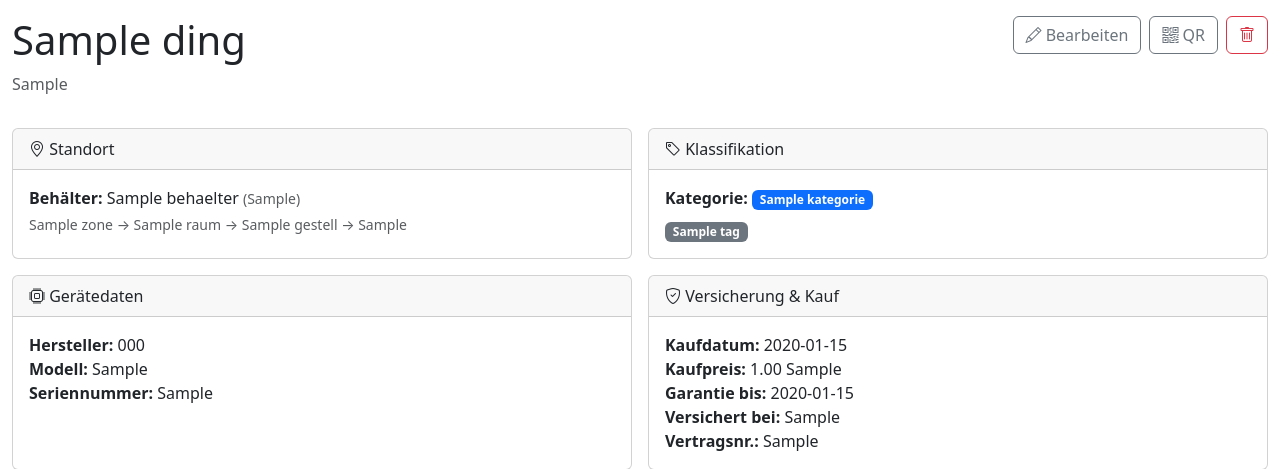
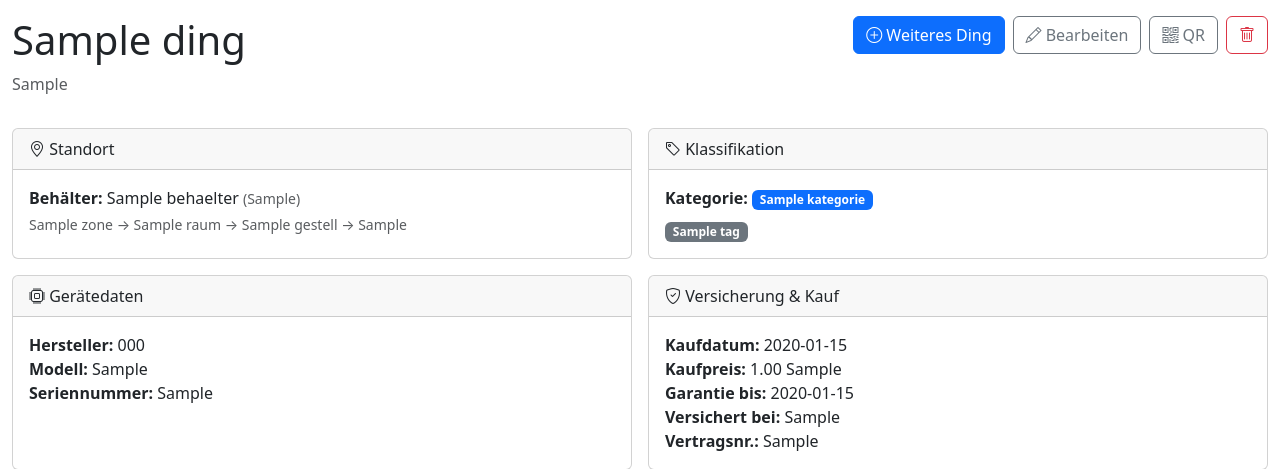
Before and after one commit to sasilanz/Inventar, a Flask app: page /ding/1 in a window 1280 px wide. Shown: the part 56-525 px from the top of the page. Run offline with Flask 3, Linux system fonts and the light colour scheme; tables that the repository leaves empty hold one stand-in row (values such as "Sample post").

Commit message:
feat: "Weiteres Ding"-Button auf Ding-Detailseite
Direktlink zum Neu-Formular in der Aktionsleiste, sodass man
nach dem Speichern sofort das nächste Ding erfassen kann.

Co-Authored-By: Claude Sonnet 4.6 <noreply@anthropic.com>

```diff
--- a/app/templates/ding/detail.html
+++ b/app/templates/ding/detail.html
@@ -10,6 +10,9 @@
     {% endif %}
   </div>
   <div class="d-flex gap-2">
+    <a href="{{ url_for('ding.neu') }}" class="btn btn-primary">
+      <i class="bi bi-plus-circle"></i> Weiteres Ding
+    </a>
     <a href="{{ url_for('ding.bearbeiten', id=ding.id) }}" class="btn btn-outline-secondary">
       <i class="bi bi-pencil"></i> Bearbeiten
     </a>
```
